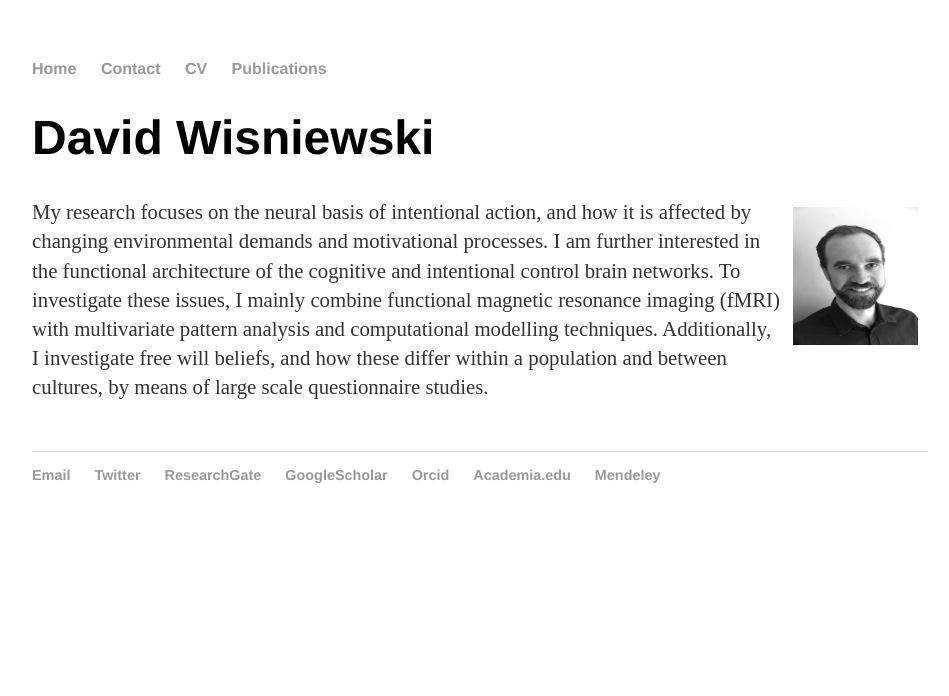
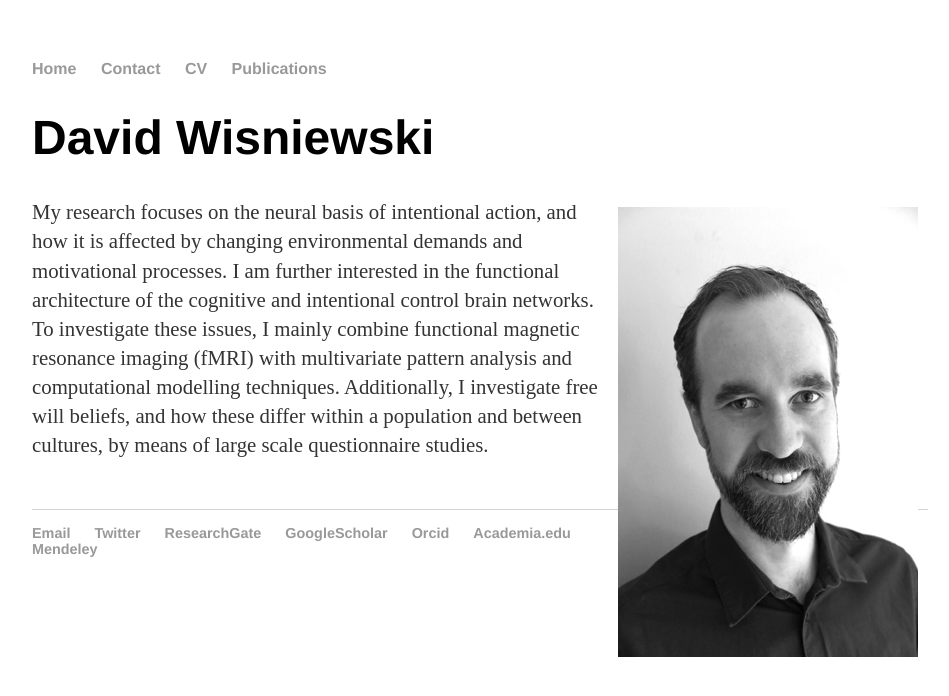
Before and after one commit to davidwisniewski/davidwisniewski.github.io, a Jekyll site: the page built from index.html, in a window 1280 px wide. Shown: the top 696 px of the page, without its empty margins (160-1109 px from the left). Built offline with Jekyll 4.4.1, drawn with Linux system fonts in a browser that asks for light colours.

Commit message:
fixed photo size

```diff
--- a/index.html
+++ b/index.html
@@ -4,7 +4,7 @@
 ---
 <div class="blurb">
 	<h1>David Wisniewski</h1>
-	<img title="David Wisniewski" style="margin: 10px; float: right;" alt="Photo of David Wisniewski" src="/images/David_Wisniewski_350x500_BW.jpg" width="125" height="138" />
+	<img title="David Wisniewski" style="margin: 10px; float: right;" alt="Photo of David Wisniewski" src="/images/David_Wisniewski_300x450_BW.jpg" width="300" height="450" />
 	<p>My research focuses on the neural basis of intentional action, and how it is affected by changing environmental demands and motivational processes.
 	I am further interested in the functional architecture of the cognitive and intentional control brain networks. To investigate these issues,
 	I mainly combine functional magnetic resonance imaging (fMRI) with multivariate pattern analysis and computational modelling techniques.
```
Also changed, not shown: images/David_Wisniewski_300x450_BW.jpg (renamed from images/David_Wisniewski_350x500_BW.jpg).
